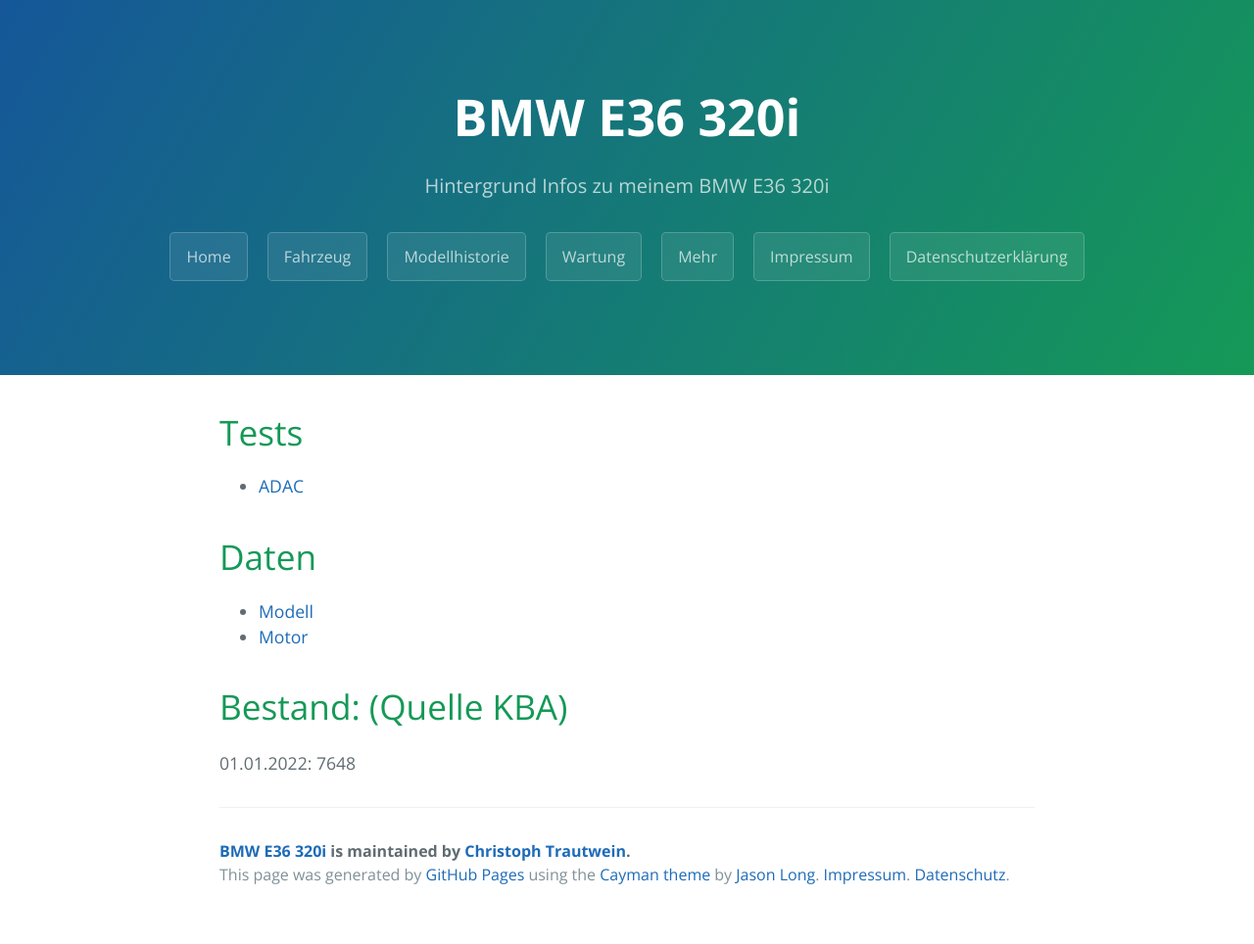
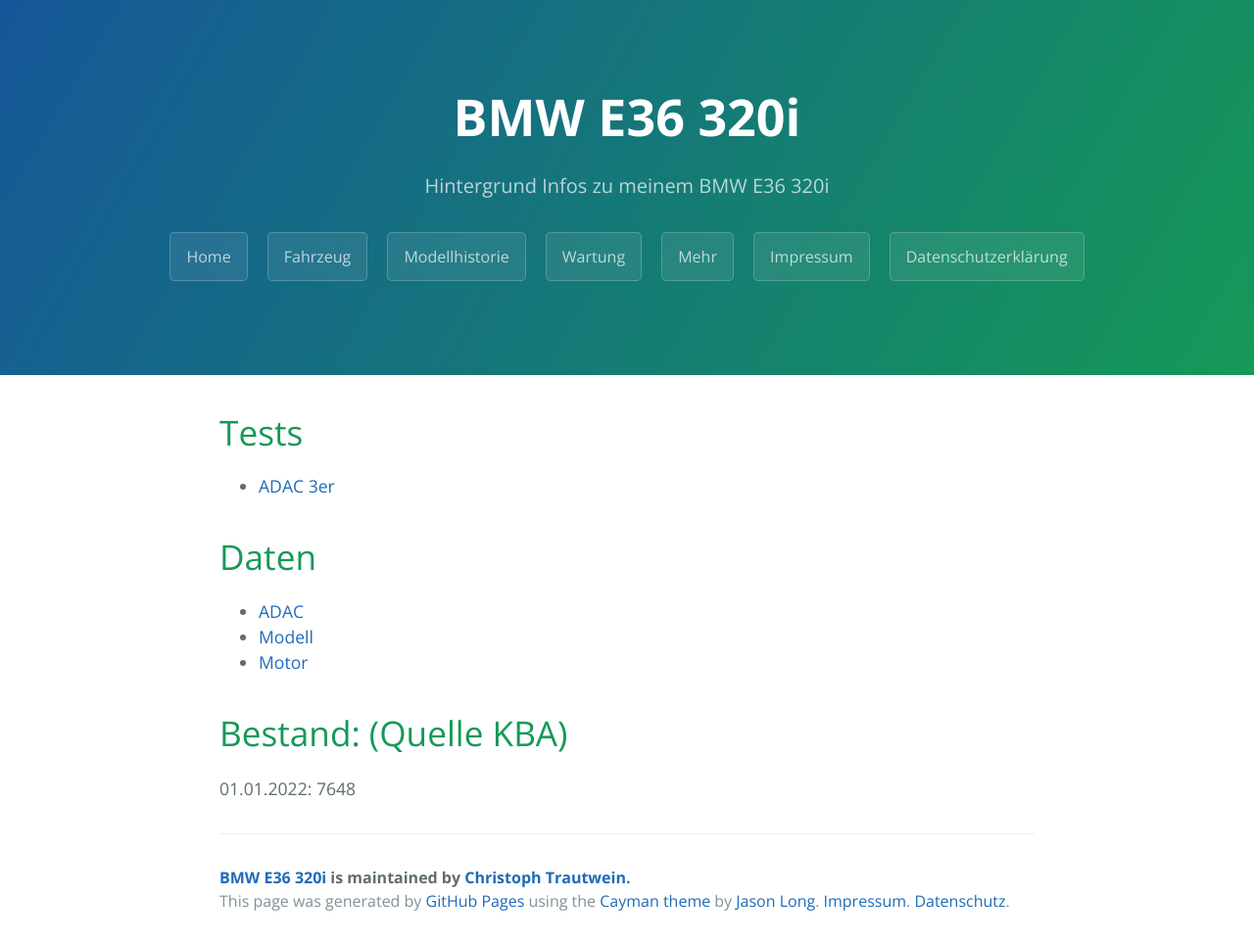
Before and after one commit to trautw/SCD-Quickstart, a Jekyll site: the page built from docs/_pages/02_class.md, in a window 1280 px wide. Shown: the whole page at 98% size. Built offline with Jekyll 4.4.1, drawn with Linux system fonts in a browser that asks for light colours; before the commit the page ends 937 px from its top, so only the background shows below that.

Commit message:
Update 02_class.md

```diff
--- a/docs/_pages/02_class.md
+++ b/docs/_pages/02_class.md
@@ -5,9 +5,10 @@ permalink: /class/
 ---
 
 # Tests
-* [ADAC](https://www.adac.de/rund-ums-fahrzeug/autokatalog/marken-modelle/bmw/3er-reihe/e36/987385/#allgemeine-daten)
+* [ADAC 3er](https://www.adac.de/rund-ums-fahrzeug/autokatalog/marken-modelle/bmw/3er-reihe/e36/981479/)
 
 # Daten
+* [ADAC](https://www.adac.de/rund-ums-fahrzeug/autokatalog/marken-modelle/bmw/3er-reihe/e36/987385/#technische-daten)
 * [Modell](https://de.wikipedia.org/wiki/BMW_E36)
 * [Motor](https://de.wikipedia.org/wiki/BMW_M52)
 
```
